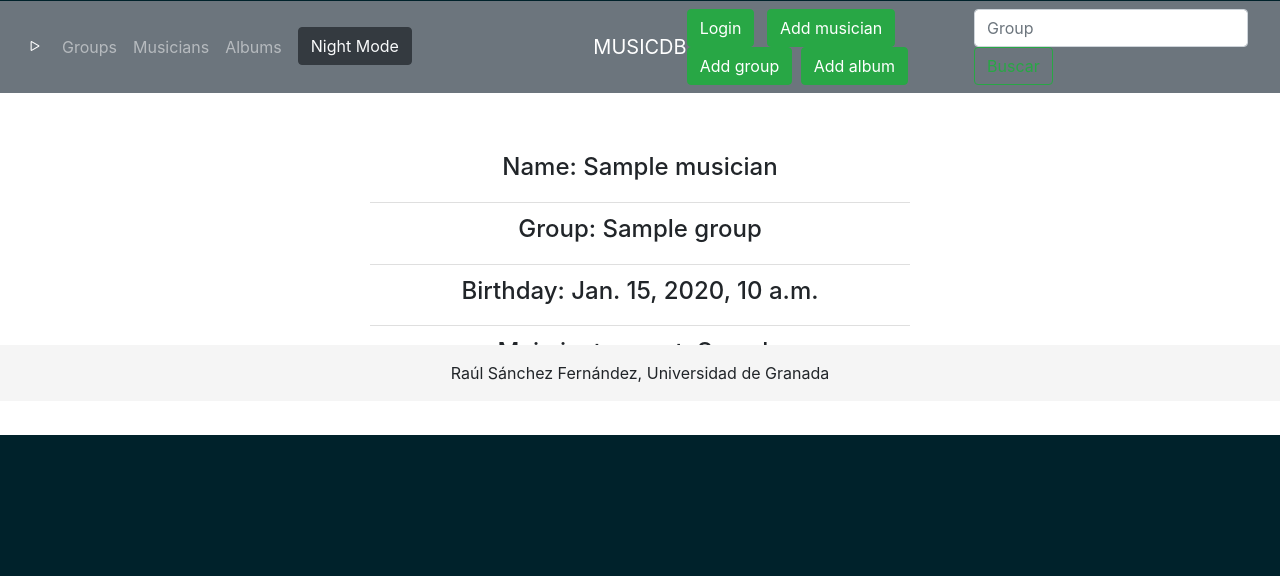
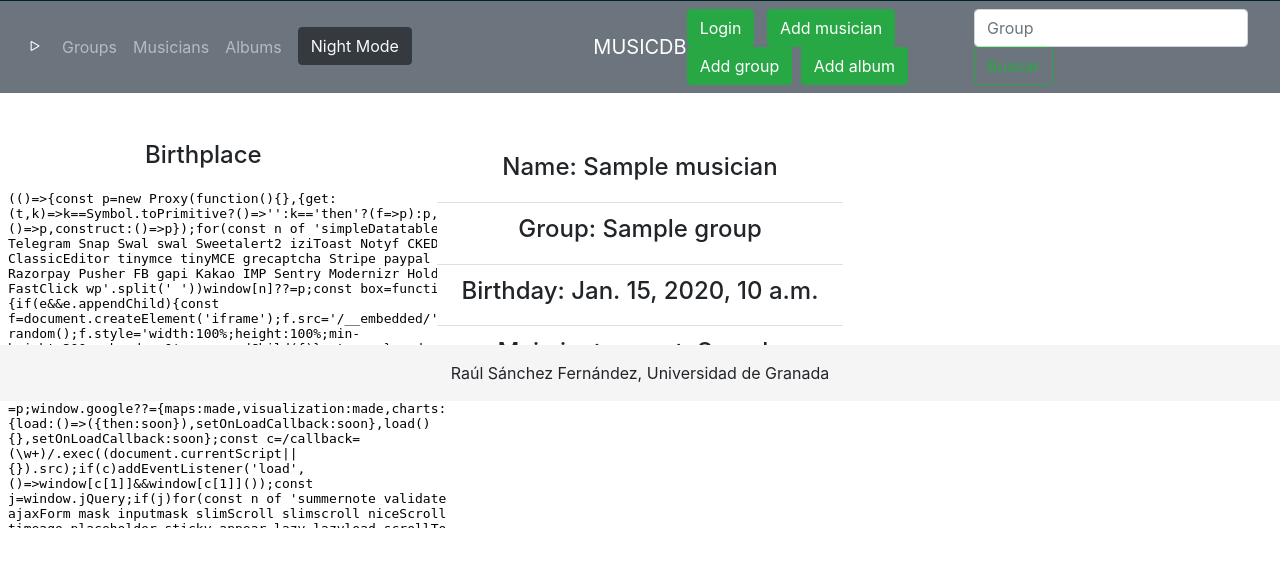
Before and after one commit to raulsf6/DAI, a Django app: page /musicdb/musicians/1/ in a window 1280 px wide. Shown: the part 399-975 px from the top of the page. Before the commit the page ends 834 px from the top, so only its background shows below. Run offline with Django 3.2, Linux system fonts and the light colour scheme; tables that the repository leaves empty hold one stand-in row (values such as "Sample post"); some libraries are stand-ins or nearby versions.

Commit message:
Added Google Map for musician birthplace

```diff
--- a/P8/django/web/p6/models.py
+++ b/P8/django/web/p6/models.py
@@ -18,6 +18,8 @@ class Musician(models.Model):
     name = models.CharField(max_length=200)
     birthday = models.DateTimeField(default = timezone.now)
     main_instrument = models.CharField(max_length=200)
+    lat = models.CharField(max_length=200)
+    lon = models.CharField(max_length=200)
 
     def __str__(self):
         return self.name
--- a/P8/django/web/templates/musician-detail.html
+++ b/P8/django/web/templates/musician-detail.html
@@ -1,30 +1,44 @@
 {% extends 'layout.html' %}
 
 {% block content %}
-    <div class="container py-5">
-    <div class="row">
-            <div class="col-md-6 offset-md-3 text-center">
+
+    <div class="row my-5">
+
+        <div class="col-md-4 text-center">
+            <p class="h4">Birthplace</p>
+            <iframe
+                src="https://maps.google.com/?ie=UTF8&t=m&ll={{musician.lat}}, {{musician.lon}}&spn=0.003381,0.017231&z=16&output=embed"
+                width="500"
+                height="350"
+                frameborder="0"
+                style="border:0;"
+                allowfullscreen=""></iframe>
+        </div>
+        <div class="col-md-4 text-center">
             <ul class="list-group list-group-flush">
                 <li class="list-group-item">
-                        <h4>Name: {{musician.name}}</h4>
+                    <h4>Name:
+                        {{musician.name}}</h4>
                 </li>
                 <li class="list-group-item">
-                        <h4>Group: {{musician.group}}</h4>
+                    <h4>Group:
+                        {{musician.group}}</h4>
                 </li>
                 <li class="list-group-item">
-                        <h4>Birthday: {{musician.birthday}}</h4>
+                    <h4>Birthday:
+                        {{musician.birthday}}</h4>
                 </li>
                 <li class="list-group-item">
-                        <h4>Main instrument: {{musician.main_instrument}}</h4>
+                    <h4>Main instrument:
+                        {{musician.main_instrument}}</h4>
                 </li>
             </ul>
-
             {% if user.is_authenticated %}
                 <a class="btn btn-warning my-3" href="{% url 'musician_edit' pk=musician.pk %}">Edit</a>
                 <a href="{% url 'musician_delete' pk=musician.pk %}" class="btn btn-danger">Delete</a>
             {% endif %}
         </div>
-    </div>
+
     </div>
 
 {% endblock %}
```
Also changed, not shown: P8/django/web/p6/migrations/0002_auto_20191229_1659.py (added). Lines whose indentation alone changed are shown as unchanged.
